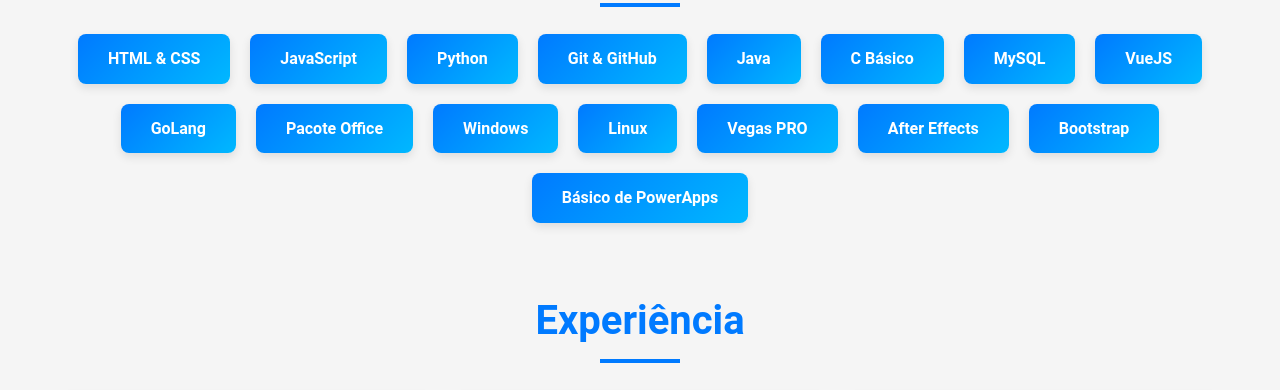
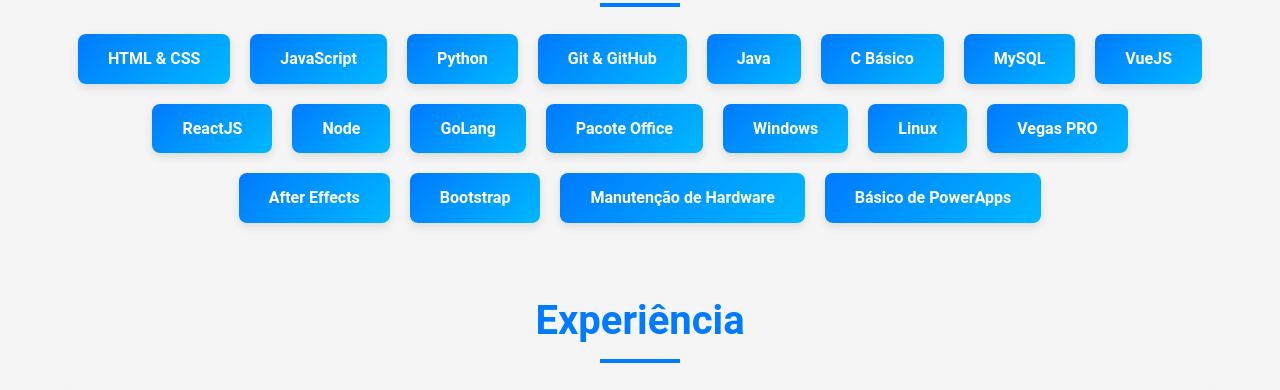
Before and after one commit to 1harz/curriculo, a plain HTML site: page curriculo.html in a window 1280 px wide. Shown: the part 1308-1698 px from the top of the page. Drawn offline with Linux system fonts and the light colour scheme.

Commit message:
Update Habilidades

```diff
--- a/curriculo.html
+++ b/curriculo.html
@@ -86,6 +86,8 @@
             <li>C Básico</li>
             <li>MySQL</li>
             <li>VueJS</li>
+            <li>ReactJS</li>
+            <li>Node</li>
             <li>GoLang</li>
             <li>Pacote Office</li>
             <li>Windows</li>
@@ -93,6 +95,7 @@
             <li>Vegas PRO</li>
             <li>After Effects</li>
             <li>Bootstrap</li>
+            <li>Manutenção de Hardware</li>
             <li>Básico de PowerApps</li>
         </ul>
     </section>
```
